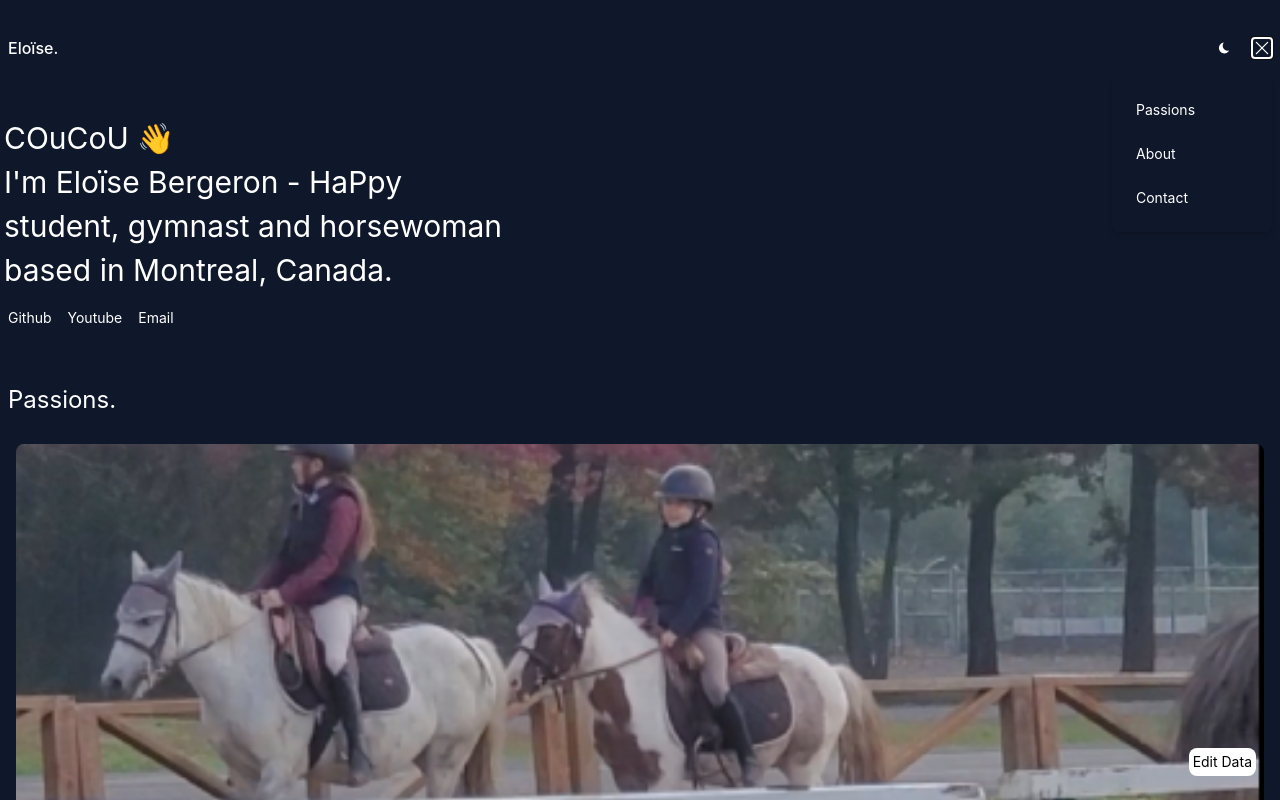
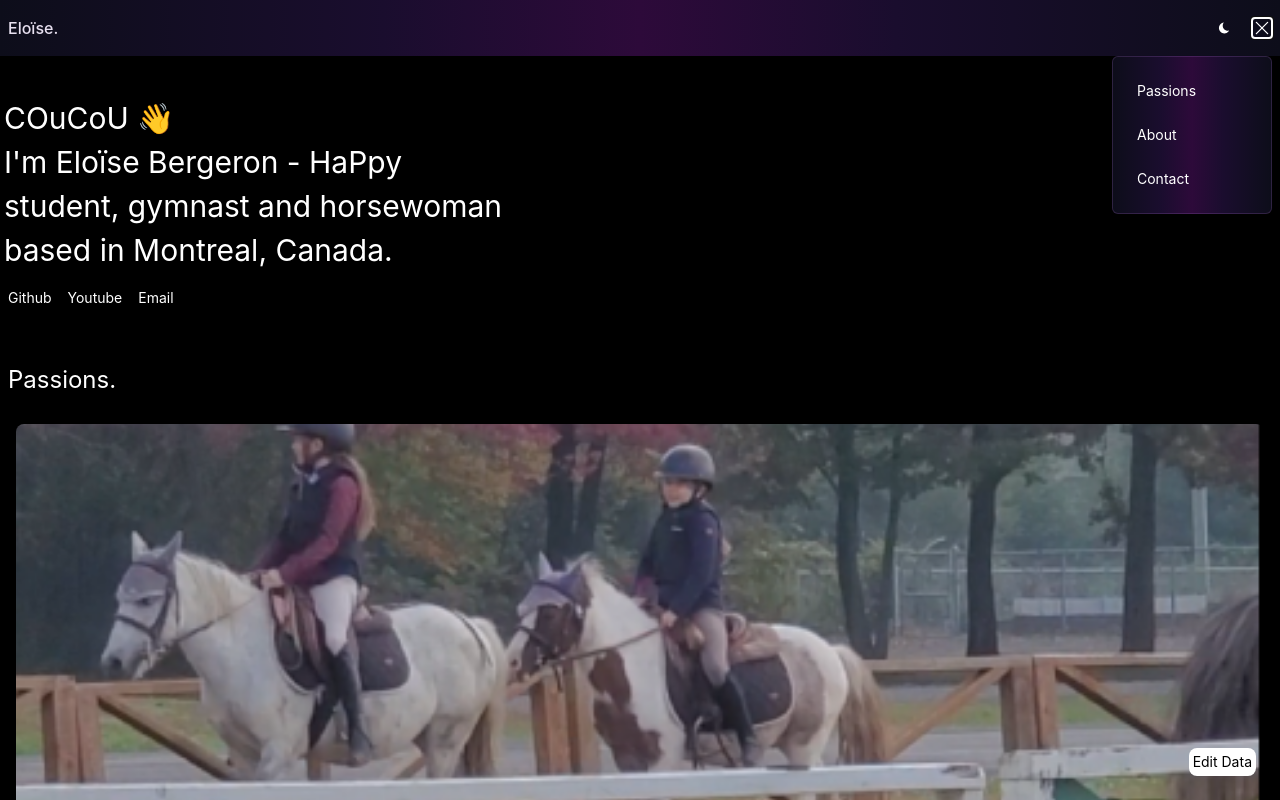
Before and after one commit to EloPapa/SiteWeb, a Next.js app: page / in a window 1280 px wide. Both pictures are taken after a click on the button 1262 px from the left and 48 px from the top of the page. Shown: the top 800 px of the page. Built offline with nearby package versions, Linux system fonts and the light colour scheme.

Commit message:
template complete

```diff
--- a/src/app/globals.css
+++ b/src/app/globals.css
@@ -11,7 +11,7 @@
 }
 
 .dark {
-  --background: #0f172a;
+  --background: #000000;
   --foreground: #ffffff;
 }
 
--- a/src/app/layout.js
+++ b/src/app/layout.js
@@ -1,7 +1,6 @@
 import "./globals.css";
 import { Geist, Geist_Mono } from "next/font/google";
 import Providers from "./providers"; //
-//import { ThemeProvider } from "next-themes";
 
 const geistSans = Geist({
   variable: "--font-geist-sans",
@@ -14,8 +13,8 @@ const geistMono = Geist_Mono({
 });
 
 export const metadata = {
-  title: "Create Next App",
-  description: "Generated by create next app",
+  title: "Create The Next Modern Soldier",
+  description: "Generated by Your Mom!",
 };
 
 export default function RootLayout({ children }) {
--- a/src/app/page.js
+++ b/src/app/page.js
@@ -15,17 +15,9 @@ import WorkCard from "../components/WorkCard";
 // Local Data
 import data from "../data/portfolio.json";
 
-// Dynamically import client-only components
-//const Button = dynamic(() => import("../components/Button"), { ssr: false });
-//const Cursor = dynamic(() => import("../components/Cursor"), { ssr: false });
-//const Footer = dynamic(() => import("../components/Footer"), { ssr: false });
-//const Header = dynamic(() => import("../components/Header"), { ssr: false });
 const ServiceCard = dynamic(() => import("../components/ServiceCard"), { ssr: false });
-//const Socials = dynamic(() => import("../components/Socials"), { ssr: false });
-//const WorkCard = dynamic(() => import("../components/WorkCard"), { ssr: false });
 
 export default function Home() {
-  // Ref
   const workRef = useRef();
   const aboutRef = useRef();
   const textOne = useRef();
@@ -33,7 +25,6 @@ export default function Home() {
   const textThree = useRef();
   const textFour = useRef();
 
-  // Handling Scroll
   const handleWorkScroll = () => {
     window.scrollTo({
       top: workRef.current.offsetTop,
@@ -67,11 +58,13 @@ export default function Home() {
       <div className="gradient-circle"></div>
       <div className="gradient-circle-bottom"></div>
 
+      {/* Header is OUTSIDE the container so it spans full width */}
+      <Header
+        handleWorkScroll={handleWorkScroll}
+        handleAboutScroll={handleAboutScroll}
+      />
+
       <div className="container mx-auto mb-10">
-        <Header
-          handleWorkScroll={handleWorkScroll}
-          handleAboutScroll={handleAboutScroll}
-        />
         <div className="laptop:mt-20 mt-10">
           <div className="mt-5">
             <h1
@@ -102,6 +95,7 @@ export default function Home() {
 
           <Socials className="mt-2 laptop:mt-5" />
         </div>
+
         <div className="mt-10 laptop:mt-30 p-2 laptop:p-0" ref={workRef}>
           <h1 className="text-2xl text-bold">Passions.</h1>
 
@@ -118,7 +112,7 @@ export default function Home() {
           </div>
         </div>
 
-        {/* This button should not go into production */}
+        {/* Dev-only edit button */}
         {process.env.NODE_ENV === "development" && (
           <div className="fixed bottom-5 right-5">
             <Link href="/edit">
@@ -126,12 +120,14 @@ export default function Home() {
             </Link>
           </div>
         )}
+
         <div className="mt-10 laptop:mt-40 p-2 laptop:p-0" ref={aboutRef}>
           <h1 className="tablet:m-10 text-2xl text-bold">About.</h1>
           <p className="tablet:m-10 mt-2 text-xl laptop:text-3xl w-full laptop:w-3/5">
             {data.aboutYou}
           </p>
         </div>
+
         <Footer />
       </div>
     </div>
--- a/src/app/providers.js
+++ b/src/app/providers.js
@@ -7,7 +7,7 @@ export default function Providers({ children }) {
     <ThemeProvider
       attribute="class"
       defaultTheme="dark"
-      enableSystem={false}
+      enableSystem={true}
       disableTransitionOnChange
     >
       {children}
--- a/src/components/Header/index.js
+++ b/src/components/Header/index.js
@@ -7,6 +7,9 @@ import { useTheme } from "next-themes";
 
 import Button from "../Button";
 import data from "../../data/portfolio.json";
+
+const GRADIENT =
+  "linear-gradient(to right, #0d0d1a 0%, #1a0d2e 30%, #2d0a3a 50%, #1a0d2e 70%, #0d0d1a 100%)";
 
 const ThemeButton = ({ darkMode, mounted, currentTheme, onToggle }) => {
   if (!darkMode || !mounted) return null;
@@ -24,8 +27,12 @@ const ThemeButton = ({ darkMode, mounted, currentTheme, onToggle }) => {
 const MenuIcon = ({ open, mounted, currentTheme }) => {
   if (!mounted) return <span className="h-5 w-5 block" />;
   const src = !open
-    ? currentTheme === "light" ? "menu-white.svg" : "menu-dark.svg"
-    : currentTheme === "dark" ? "cancel-white.svg" : "cancel.svg";
+    ? currentTheme === "light"
+      ? "menu-white.svg"
+      : "menu-dark.svg"
+    : currentTheme === "dark"
+    ? "cancel-white.svg"
+    : "cancel.svg";
   return (
     <img
       className="h-5 cursor-default"
@@ -46,7 +53,7 @@ const Header = ({ handleWorkScroll, handleAboutScroll, isBlog }) => {
     setMounted(true);
   }, []);
 
-  const currentTheme = mounted ? (theme || resolvedTheme) : "dark";
+  const currentTheme = mounted ? theme || resolvedTheme : "dark";
 
   const toggleTheme = () => {
     setTheme(currentTheme === "dark" ? "light" : "dark");
@@ -54,14 +61,18 @@ const Header = ({ handleWorkScroll, handleAboutScroll, isBlog }) => {
 
   return (
     <>
-      {/* 📱 MOBILE */}
-      <Popover className="block tablet:hidden mt-5">
+      {/* 📱 MOBILE — full width */}
+      <Popover
+        className="block tablet:hidden w-full"
+        style={{ background: GRADIENT }}
+      >
         {({ open }) => (
           <>
             <div className="flex items-center justify-between p-2">
               <h1
                 onClick={() => router.push("/")}
                 className="font-medium cursor-default"
+                style={{ color: "#e8e0f0" }}
               >
                 {name}.
               </h1>
@@ -74,35 +85,52 @@ const Header = ({ handleWorkScroll, handleAboutScroll, isBlog }) => {
                   onToggle={toggleTheme}
                 />
                 <PopoverButton className="cursor-default">
-                  <MenuIcon open={open} mounted={mounted} currentTheme={currentTheme} />
+                  <MenuIcon
+                    open={open}
+                    mounted={mounted}
+                    currentTheme={currentTheme}
+                  />
                 </PopoverButton>
               </div>
             </div>
 
             <PopoverPanel
               className="absolute right-2 z-10 w-40 p-4 rounded-md shadow-md"
-              style={{ backgroundColor: "var(--background)", color: "var(--foreground)" }}
+              style={{
+                background: GRADIENT,
+                color: "#e8e0f0",
+                border: "1px solid rgba(180,120,220,0.2)",
+              }}
             >
               <div className="flex flex-col gap-2">
-                    <Button onClick={handleWorkScroll}>Passions</Button>
-                    <Button onClick={handleAboutScroll}>About</Button>
-                    <Button onClick={() => window.open("mailto:ericbergeron2000@gmail.com")}>
-                      Contact
-                    </Button>
+                <Button onClick={handleWorkScroll}>Passions</Button>
+                <Button onClick={handleAboutScroll}>About</Button>
+                <Button
+                  onClick={() =>
+                    window.open("mailto:ericbergeron2000@gmail.com")
+                  }
+                >
+                  Contact
+                </Button>
               </div>
             </PopoverPanel>
           </>
         )}
       </Popover>
 
-      {/* 💻 DESKTOP */}
+      {/* 💻 DESKTOP — full width, sticky */}
       <div
-        className="hidden tablet:flex justify-between items-center mt-10 sticky top-0 z-10"
-        style={{ backgroundColor: "var(--background)", color: "var(--foreground)" }}
+        className="hidden tablet:flex justify-between items-center sticky top-0 z-10 w-full"
+        style={{
+          background: GRADIENT,
+          color: "#e8e0f0",
+          padding: "14px 32px",
+        }}
       >
         <h1
           onClick={() => router.push("/")}
           className="font-medium cursor-default"
+          style={{ color: "#e8e0f0" }}
         >
           {name}.
         </h1>
@@ -110,7 +138,7 @@ const Header = ({ handleWorkScroll, handleAboutScroll, isBlog }) => {
         <div className="flex items-center gap-3">
           {!isBlog ? (
             <>
-              <Button onClick={handleWorkScroll}>Work</Button>
+              <Button onClick={handleWorkScroll}>Passions</Button>
               <Button onClick={handleAboutScroll}>About</Button>
               {showBlog && (
                 <Button onClick={() => router.push("/blog")}>Blog</Button>
@@ -124,7 +152,11 @@ const Header = ({ handleWorkScroll, handleAboutScroll, isBlog }) => {
             <Button onClick={() => router.push("/resume")}>Resume</Button>
           )}
 
-          <Button onClick={() => window.open("mailto:ericbergeron2000@gmail.com")}>
+          <Button
+            onClick={() =>
+              window.open("mailto:ericbergeron2000@gmail.com")
+            }
+          >
             Contact
           </Button>
 
```
